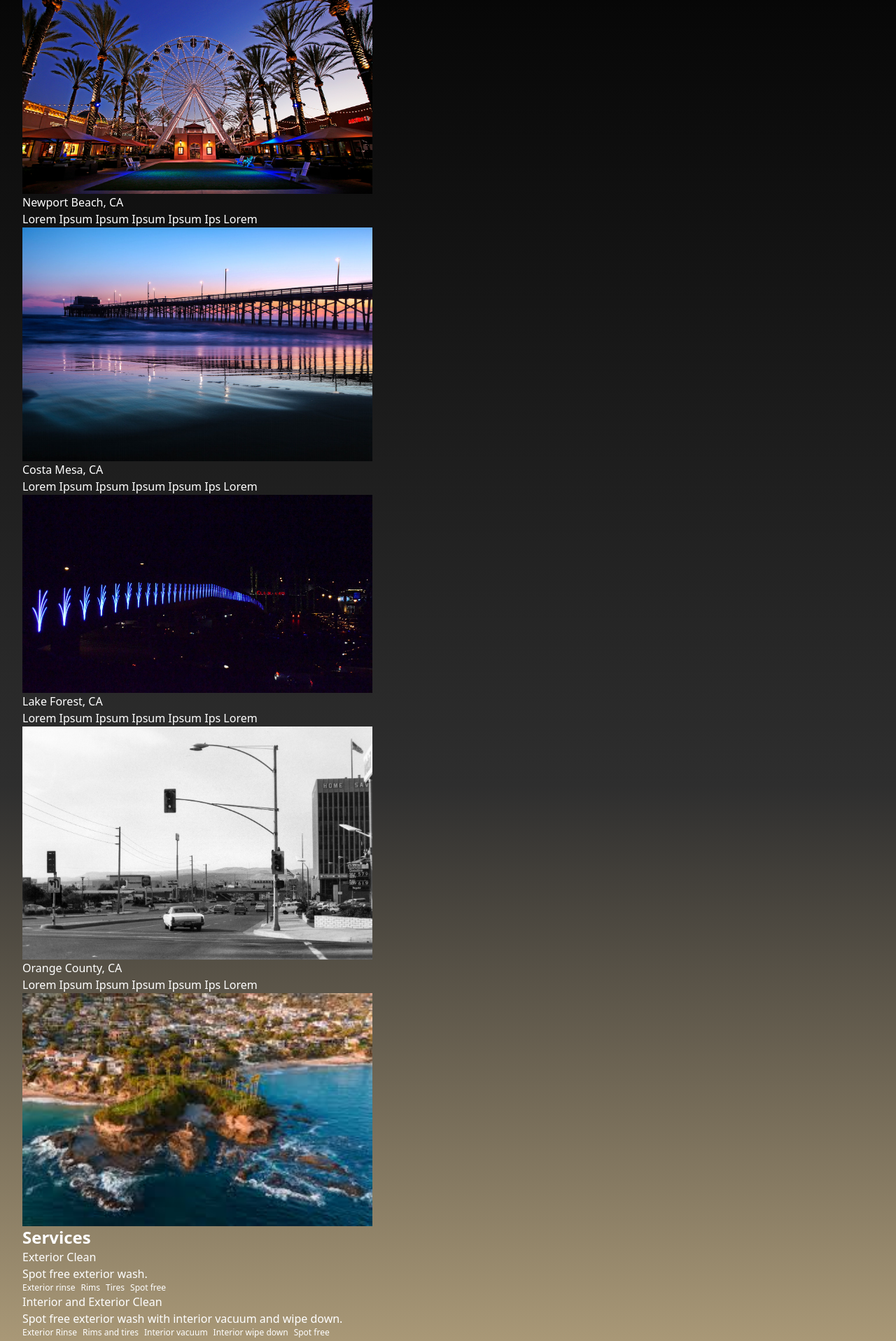
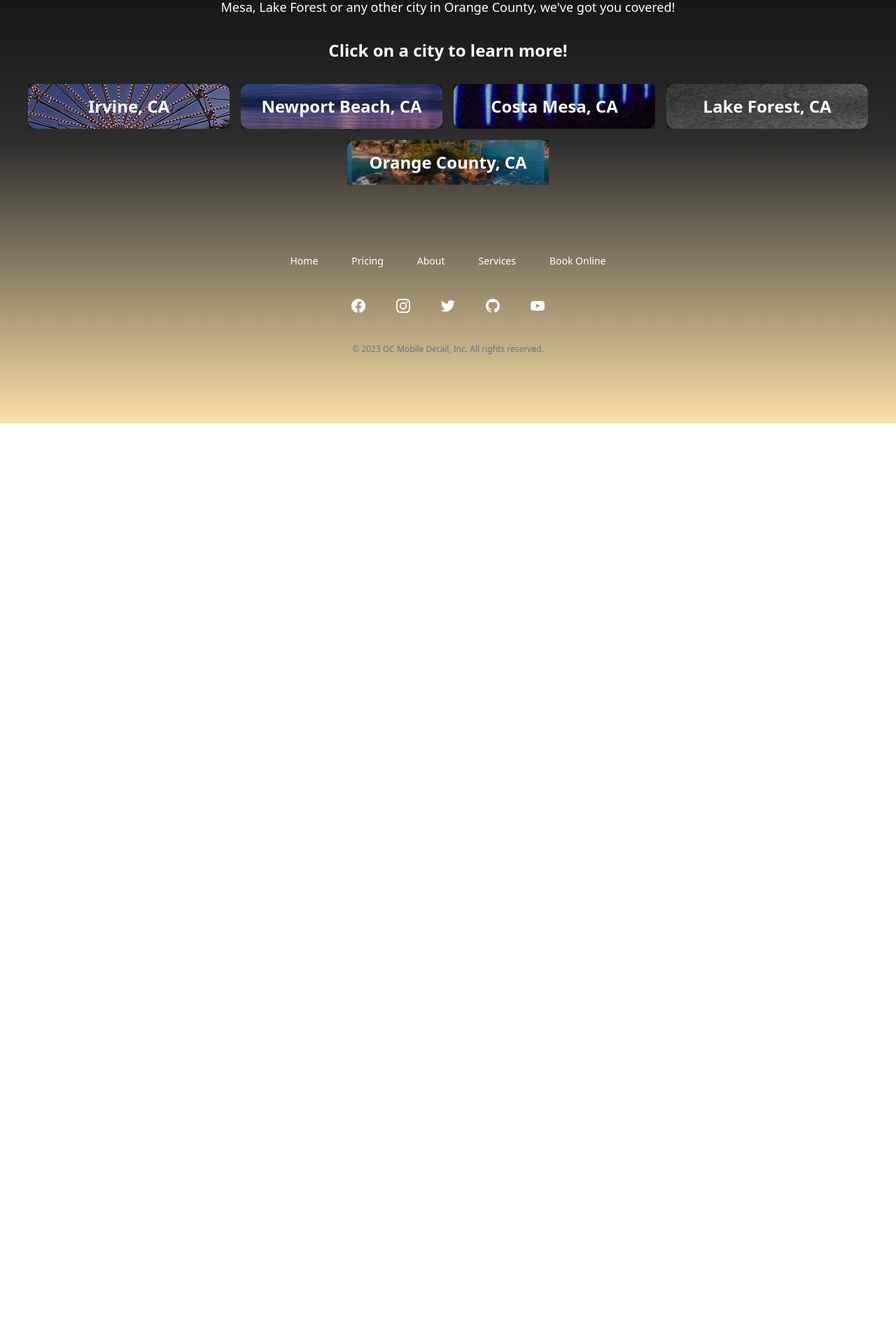
Before and after one commit to Kam-Mivehchi/oc-mobile-detail, a Next.js app: page /service-areas in a window 1280 px wide. Shown: the part 200-2116 px from the top of the page at 70% size. After the commit the page ends 805 px from the top, so only its background shows below. Built offline with nearby package versions, Linux system fonts and the light colour scheme.

Commit message:
update all services page

```diff
--- a/src/app/layout.tsx
+++ b/src/app/layout.tsx
@@ -3,8 +3,8 @@ import type { Metadata } from 'next'
 import Navbar from "../components/navbar"
 import Footer from "../components/footer"
 export const metadata: Metadata = {
-  title: 'OC Mobile Detail',
-  description: "OC's finest car detailing service",
+  title: 'Mobile Detailing & Car Wash Services in Orange County, CA | OC Mobile Detailing',
+  description: "OC Mobile Detailing offers top-quality mobile detailing and car wash services in Orange County, CA. Our expert team will bring the shine to your vehicle at your doorstep. Book now!",
 }
 
 export default function RootLayout({
--- a/src/app/service-areas/page.tsx
+++ b/src/app/service-areas/page.tsx
@@ -8,7 +8,7 @@ import Image from 'next/image';
 
 function ServiceAreas() {
    return (
-      <Transition as="main" className="max-w-[1280px] mx-auto transition-all duration-700 text-white px-2 sm:px-6 lg:px-8"
+      <Transition as="main" className="max-w-[1280px] mx-auto transition-all duration-700 text-white px-2 sm:px-6 lg:px-8 flex flex-col items-center gap-8 mt-8 text-center"
          appear={true}
          show={true}
          enter="ease-in-out"
@@ -17,36 +17,27 @@ function ServiceAreas() {
          leave="ease-out"
          leaveFrom="translate-x-0 opacity-100"
          leaveTo="-translate-x-full opacity-0">
+         <h2 className='text-4xl font-bold text-accent'>Areas we serve</h2>
+         <p className="text-lg">We proudly offer our mobile detailing and car wash services throughout Orange County, CA. Whether you're in Irvine, Newport Beach, Costa Mesa, Lake Forest or any other city in Orange County, we've got you covered! </p>
+         <h4 className="text-2xl font-bold">Click on a city to learn more!</h4>
+         <div className="flex flex-col lg:flex-row gap-4 flex-wrap justify-center">
 
-         <h2 className='text-2xl font-bold'>Service Areas</h2>
+            {cityData.map((city) => {
+               return (
+                  <Link href={city.href} className={`rounded-xl w-full lg:w-72 h-16 hover:shadow-md hover:shadow-accent/50`} style={{ background: `url('${city.img}')`, backgroundPosition: city.position }}>
+                     <div className="w-full h-full bg-black/30 flex items-center justify-center py-3 px-5 hover:bg-black/10 ">
 
-         {cityData.map((city) => {
-            return (
-               <Link href={city.href}>
-                  <h2>{city.name}</h2>
-                  <p className="">{city.description}</p>
-                  <Image src={city.img} alt={city.name} width={500} height={500} />
-               </Link>
-            )
-         })}
-         <h2 className='text-2xl font-bold'>Services</h2>
-         {tiers.map((service) => {
-            return (
-               <Link href={service.href}>
-                  <h2>{service.name}</h2>
-                  <p className="">{service.description}</p>
-                  {/* <Image src={service.img} alt={service.name} /> */}
-                  <div className="flex gap-2 text-xs">
+                        <h3 className='text-2xl font-bold  text-center '>{city.name}</h3>
+                     </div>
+                     {/* <p className="">{city.description}</p> */}
+                     {/* <Image src={city.img} alt={city.name} width={500} height={500} /> */}
+                  </Link>
+               )
+            })}
+         </div>
+         {/* <h2 className='text-2xl font-bold'>Services</h2> */}
 
-                     {service.features.map((feature) => {
-                        return (
-                           <p className="">{feature}</p>
-                        )
-                     })}
-                  </div>
-               </Link>
-            )
-         })}
+
       </Transition>
    )
 }
--- a/src/components/hero.tsx
+++ b/src/components/hero.tsx
@@ -11,7 +11,7 @@ interface IContent {
 const content: IContent = {
    hook: "Dirty Car?",
    hook2: "Orange County, We've Got You Covered!",
-   details: "OC Mobile Detailing is one of the most established and top-rated auto detailing service in Orange County, Ca.",
+   details: "OC Mobile Detailing is one of the most established and top-rated car detailing service in Orange County, Ca.",
    cta: "Book Now!"
 }
 function Hero() {
--- a/src/content/index.ts
+++ b/src/content/index.ts
@@ -96,21 +96,21 @@ export const cityData: ICityData[] = [
       description: "Lorem Ipsum Ipsum Ipsum Ipsum Ips Lorem ",
       img: "/assets/citys/newport-beach.jpg",
       href: "/service-areas/newport-beach",
-      position: "50% 20%"
+      position: "center"
    },
    {
       name: "Costa Mesa, CA",
       description: "Lorem Ipsum Ipsum Ipsum Ipsum Ips Lorem ",
       img: "/assets/citys/costa-mesa.jpg",
       href: "/service-areas/costa-mesa",
-      position: "center"
+      position: "50% 52%"
    },
    {
       name: "Lake Forest, CA",
       description: "Lorem Ipsum Ipsum Ipsum Ipsum Ips Lorem ",
       img: "/assets/citys/lake-forest.jpg",
       href: "/service-areas/lake-forest",
-      position: "center"
+      position: "bottom"
    },
    {
       name: "Orange County, CA",
```
